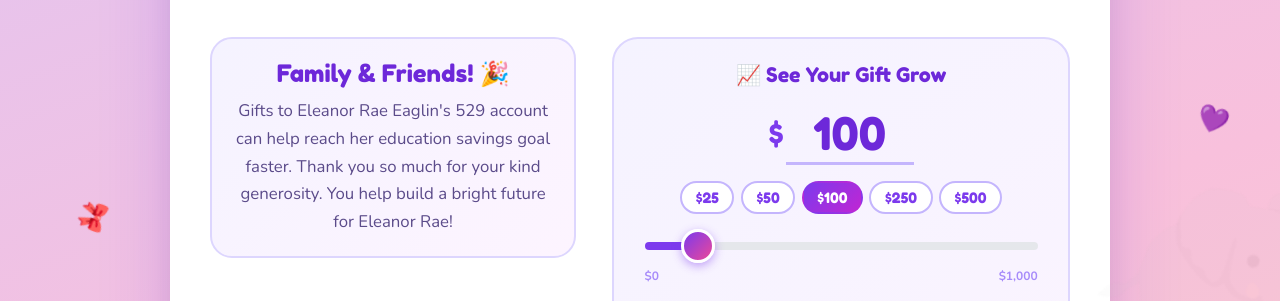
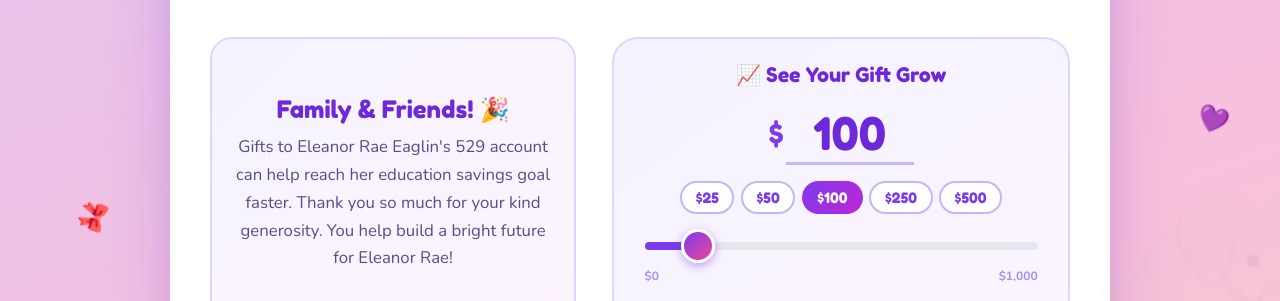
Before and after one commit to geaglin/ellierae, a plain HTML site: page index.html in a window 1280 px wide. Shown: the part 472-773 px from the top of the page. Drawn offline with nearby package versions, Linux system fonts and the light colour scheme.

Commit message:
Stretch thank-box to fill left column height on desktop

```diff
--- a/index.html
+++ b/index.html
@@ -583,7 +583,7 @@
         align-items: start;
       }
 
-      .thank-box    { grid-column: 1; grid-row: 1; }
+      .thank-box    { grid-column: 1; grid-row: 1; align-self: stretch; display: flex; flex-direction: column; justify-content: center; }
       .note-btn     { grid-column: 1; grid-row: 2; }
       .cta-btn      { grid-column: 1; grid-row: 3; }
       .cta-sub      { grid-column: 1; grid-row: 4; margin-bottom: 0; }
```
